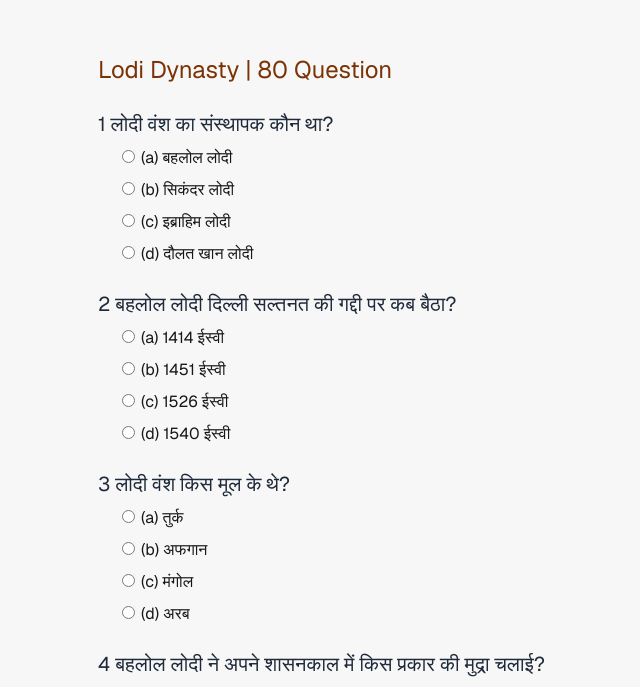
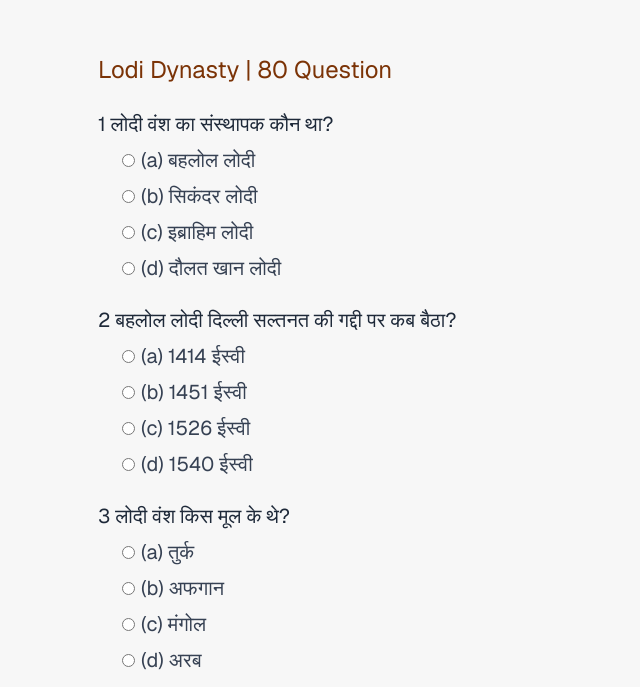
Before and after one commit to mentorvikash/nextjs, a Next.js app: page /quiz in a window 1280 px wide. Shown: the part 110-797 px from the top of the page, without its empty margins (125-765 px from the left). Built offline with nearby package versions, Linux system fonts and the light colour scheme.

Commit message:
change font color

```diff
--- a/app/quiz/page.tsx
+++ b/app/quiz/page.tsx
@@ -126,7 +126,9 @@
                       // checked={selectedValue === option.value}
                       onChange={(event: any) => handleChange(event, index)}
                     />
-                    <label htmlFor={option}>{option}</label>
+                    <label className=" text-gray-700  text-xl" htmlFor={option}>
+                      {option}
+                    </label>
                   </div>
                 ))}
               </ol>
```
